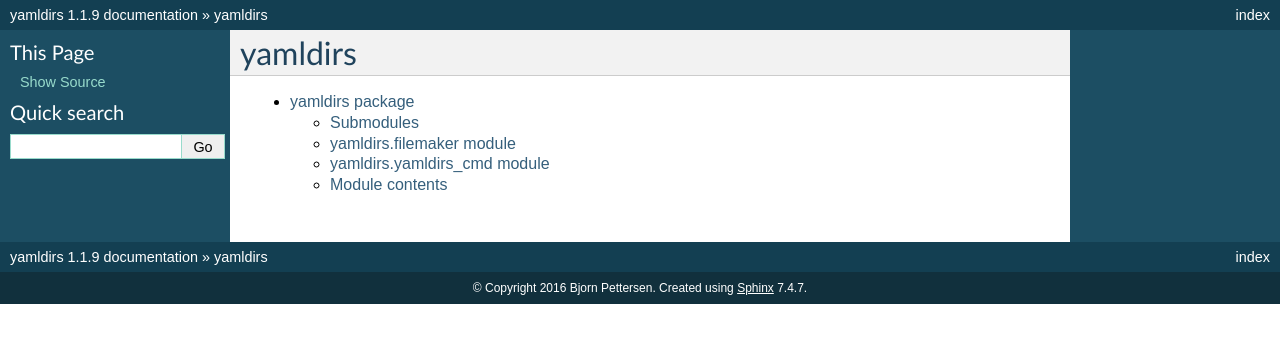
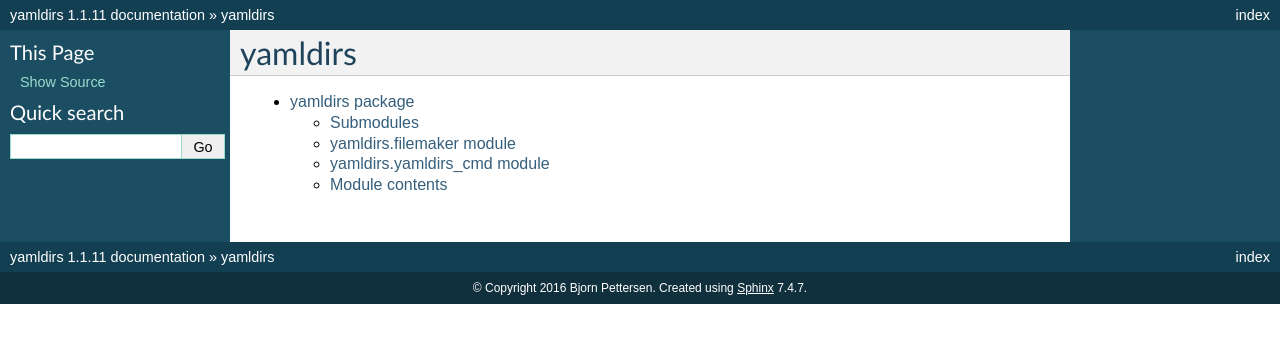
Before and after one commit to datakortet/yamldirs, a Sphinx documentation site: the page built from docs/modules.rst, in a window 1280 px wide. Shown: the top 343 px of the page. Built offline with Sphinx 7.4.7, drawn with Linux system fonts in a browser that asks for light colours.

Commit message:
upversion

```diff
--- a/dkbuild.yml
+++ b/dkbuild.yml
@@ -3,7 +3,7 @@ _schema: https://static.datakortet.no/schema/dkbuild.schema.yaml
 package:
   name: yamldirs
   description: create directories and files (incl. contents) from yaml spec.
-  version: 1.1.9
+  version: 1.1.11
   created: 2015
 
 build:
--- a/docs/conf.py
+++ b/docs/conf.py
@@ -48,9 +48,9 @@ copyright = u'2016 Bjorn Pettersen'
 # built documents.
 #
 # The short X.Y version.
-version = '1.1.9'
+version = '1.1.11'
 # The full version, including alpha/beta/rc tags.
-release = '1.1.9'
+release = '1.1.11'
 
 # The language for content autogenerated by Sphinx. Refer to documentation
 # for a list of supported languages.
--- a/setup.py
+++ b/setup.py
@@ -20,7 +20,7 @@ Programming Language :: Python :: 3.8
 Topic :: Software Development :: Libraries
 """
 
-version = '1.1.9'
+version = '1.1.11'
 
 
 setup(
--- a/yamldirs/__init__.py
+++ b/yamldirs/__init__.py
@@ -1,5 +1,5 @@
 # -*- coding: utf-8 -*-
 
-__version__ = '1.1.9'
+__version__ = '1.1.11'
 
 from .filemaker import create_files     # noqa
```
